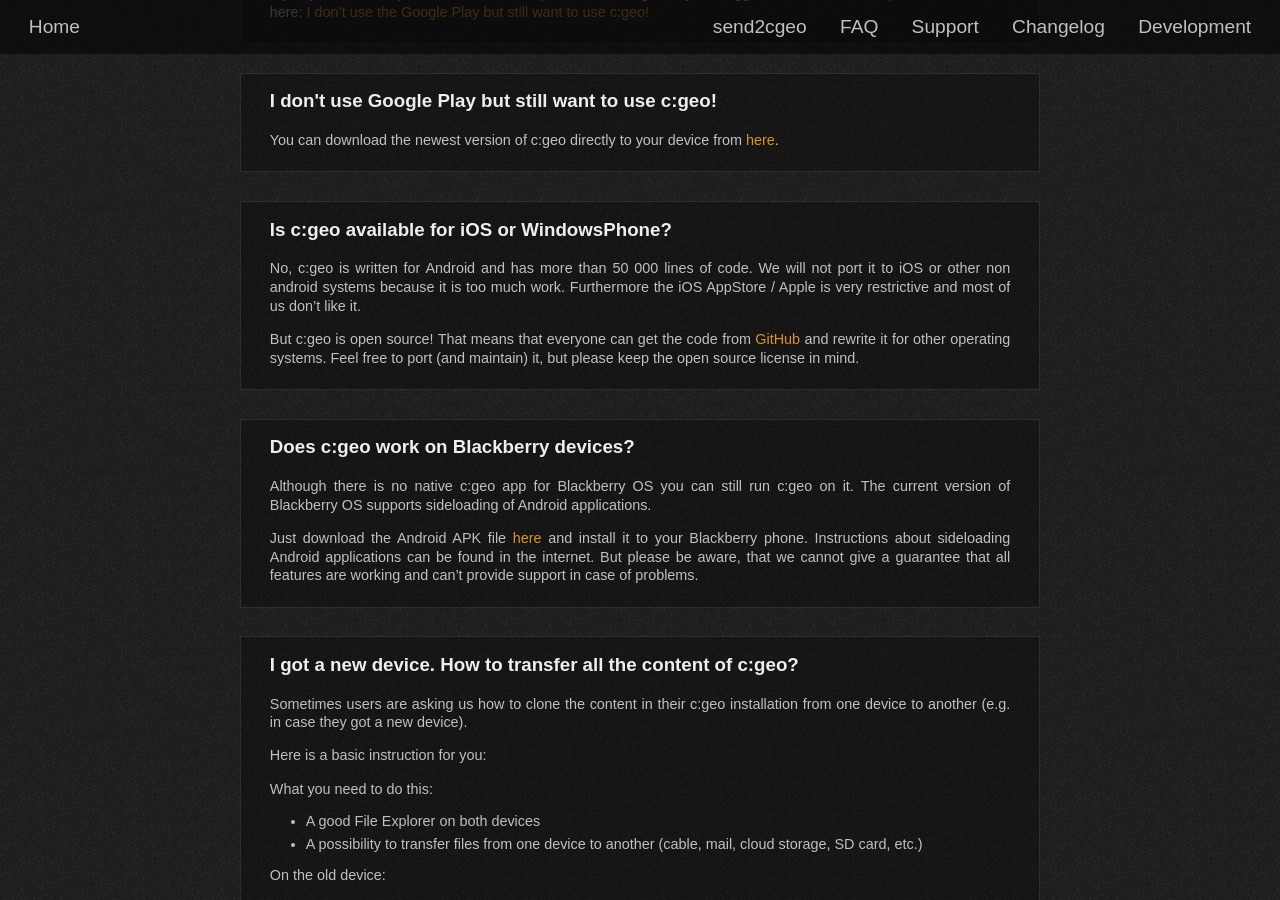
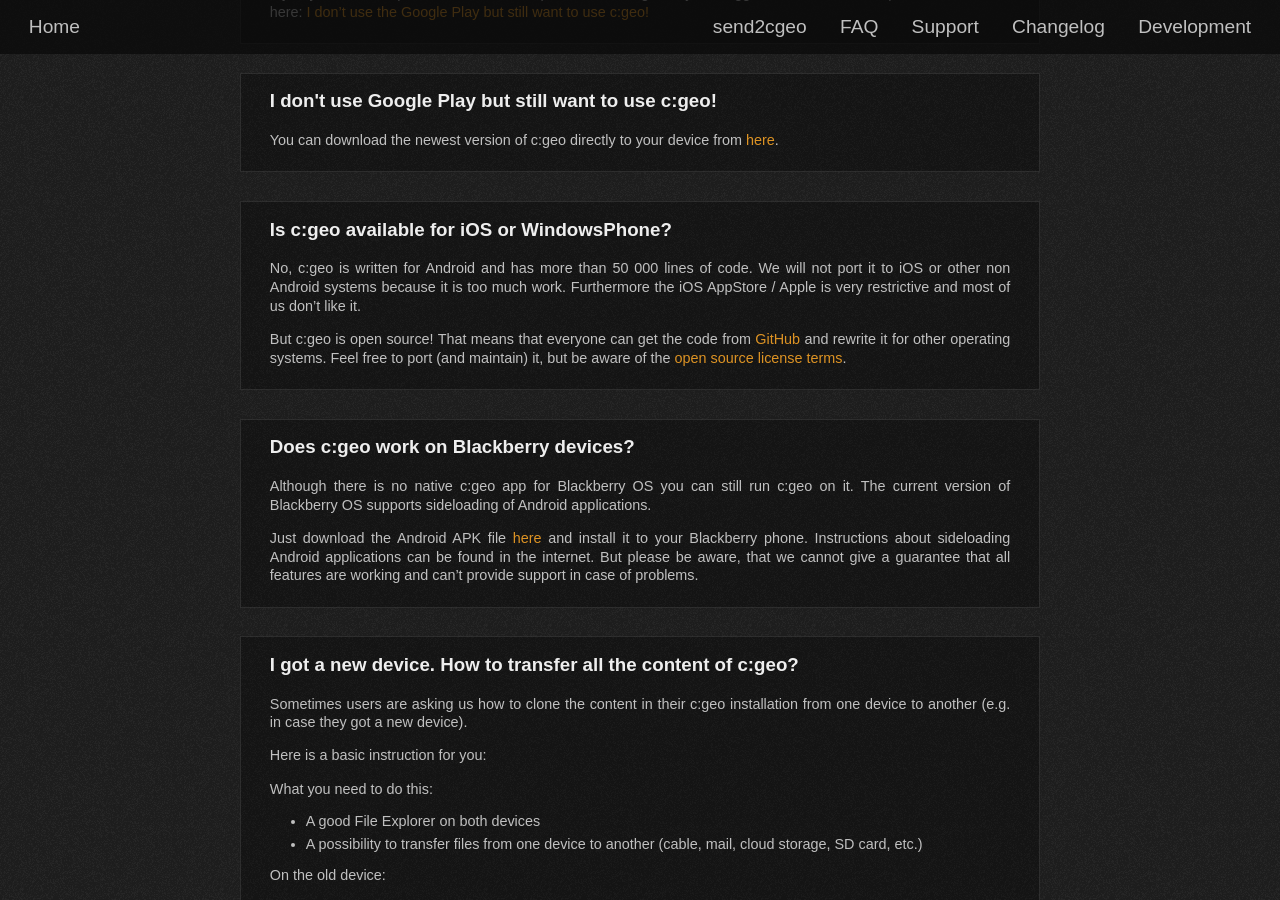
Before and after one commit to cgeo/cgeo.github.io, a Jekyll site: the page built from faq.html, in a window 1280 px wide and 900 px high, scrolled down 13920 px. Built offline with Jekyll 4.4.1, drawn with Linux system fonts in a browser that asks for light colours; some web fonts are replaced; some of the changed text lies outside the part shown.

Commit message:
Update faq.yml

```diff
--- a/_data/faq.yml
+++ b/_data/faq.yml
@@ -289,7 +289,7 @@
         content: |
             If the app is not working as it should you can send a log to the developers.
 
-            When c:geo crashes or does not work properly it writes debug messages to an android log if this option is set in c:geo settings.
+            When c:geo crashes or does not work properly it writes debug messages to an Android log if this option is set in c:geo settings.
             This log contains data of all apps for a short period of time (from several seconds to several minutes).
             Collecting a log as fast as possible after the crash is essential for us.
 
@@ -305,7 +305,7 @@
             However you can still use c:geo to record waypoints to help you planning your cache hide.
             To do so simply use the 'All destination' function which offers a history of the coordinates you entered.
 
-            There are also other apps available on [GooglePlay](https://play.google.com/) helping you to record and average coordinates for your new cache (e.g. [GPS Averaging](https://play.google.com/store/apps/details?id=org.destil.gpsaveraging) or [Geocache Placer](https://play.google.com/store/apps/details?id=dk.rocologo.geocacheplacer)).
+            There are also other apps available on [Google Play](https://play.google.com/) helping you to record and average coordinates for your new cache (e.g. [GPS Averaging](https://play.google.com/store/apps/details?id=org.destil.gpsaveraging) or [Geocache Placer](https://play.google.com/store/apps/details?id=dk.rocologo.geocacheplacer)).
 
             In order to e.g. beta-test an unpublished cache you will not be able to access the cache online (because it is unpublished) but you can import the cache via GPX or add the cache waypoints manually to another cache already stored on your device.
             Furthermore you can view your own unpublished caches with c:geo by searching for its geocode online.
@@ -356,7 +356,7 @@
             There can be several reasons that c:geo is not working as it should.
             You should do the following steps:
 
-            First of all please check if you are using the latest version (check on [GooglePlay](https://play.google.com/store/apps/details?id=cgeo.geocaching) for updates or load the latest version directly from [here](https://github.com/cgeo/cgeo/releases/latest)). If a new version is available you should also see an update notification on the c:geo main screen.
+            First of all please check if you are using the latest version (check on [Google Play](https://play.google.com/store/apps/details?id=cgeo.geocaching) for updates or load the latest version directly from [here](https://github.com/cgeo/cgeo/releases/latest)). If a new version is available you should also see an update notification on the c:geo main screen.
             If you are using an outdated version please update, because there might be changes on the geocaching website which need a new version of c:geo to work.
 
             Please check if your device is connected to the internet and also try other connections (e.g. Wifi instead of mobile network or vice versa).
@@ -512,9 +512,9 @@
       - title: Is c:geo available for iOS or WindowsPhone?
         id: ios
         content: |
-            No, c:geo is written for Android and has more than 50 000 lines of code. We will not port it to iOS or other non android systems because it is too much work. Furthermore the iOS AppStore / Apple is very restrictive and most of us don't like it.
+            No, c:geo is written for Android and has more than 50 000 lines of code. We will not port it to iOS or other non Android systems because it is too much work. Furthermore the iOS AppStore / Apple is very restrictive and most of us don't like it.
 
-            But c:geo is open source! That means that everyone can get the code from [GitHub](https://github.com/cgeo/cgeo) and rewrite it for other operating systems. Feel free to port (and maintain) it, but please keep the open source license in mind.
+            But c:geo is open source! That means that everyone can get the code from [GitHub](https://github.com/cgeo/cgeo) and rewrite it for other operating systems. Feel free to port (and maintain) it, but be aware of the [open source license terms](./development.html).
 
       - title: Does c:geo work on Blackberry devices?
         id: blackberry
@@ -613,7 +613,7 @@
       - title: What is Radar navigation?
         id: radar-navigation
         content: |
-            The "Radar" function works together with the third party app called "GPS Status & Toolbox" available on [GooglePlay](https://play.google.com/store/apps/details?id=com.eclipsim.gpsstatus2).
+            The "Radar" function works together with the third party app called "GPS Status & Toolbox" available on [Google Play](https://play.google.com/store/apps/details?id=com.eclipsim.gpsstatus2).
 
             Once you installed the app c:geo will additionally offer "Radar" as a navigation option.
 
```
